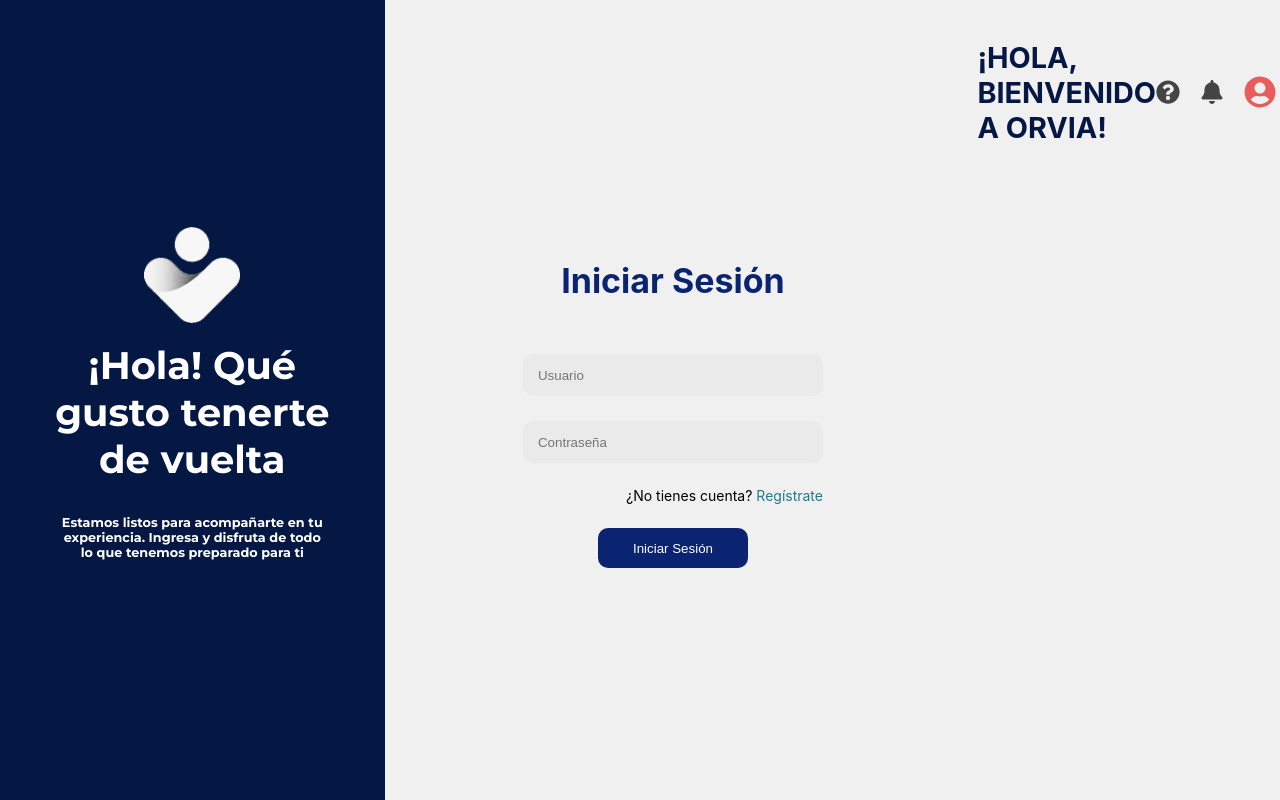
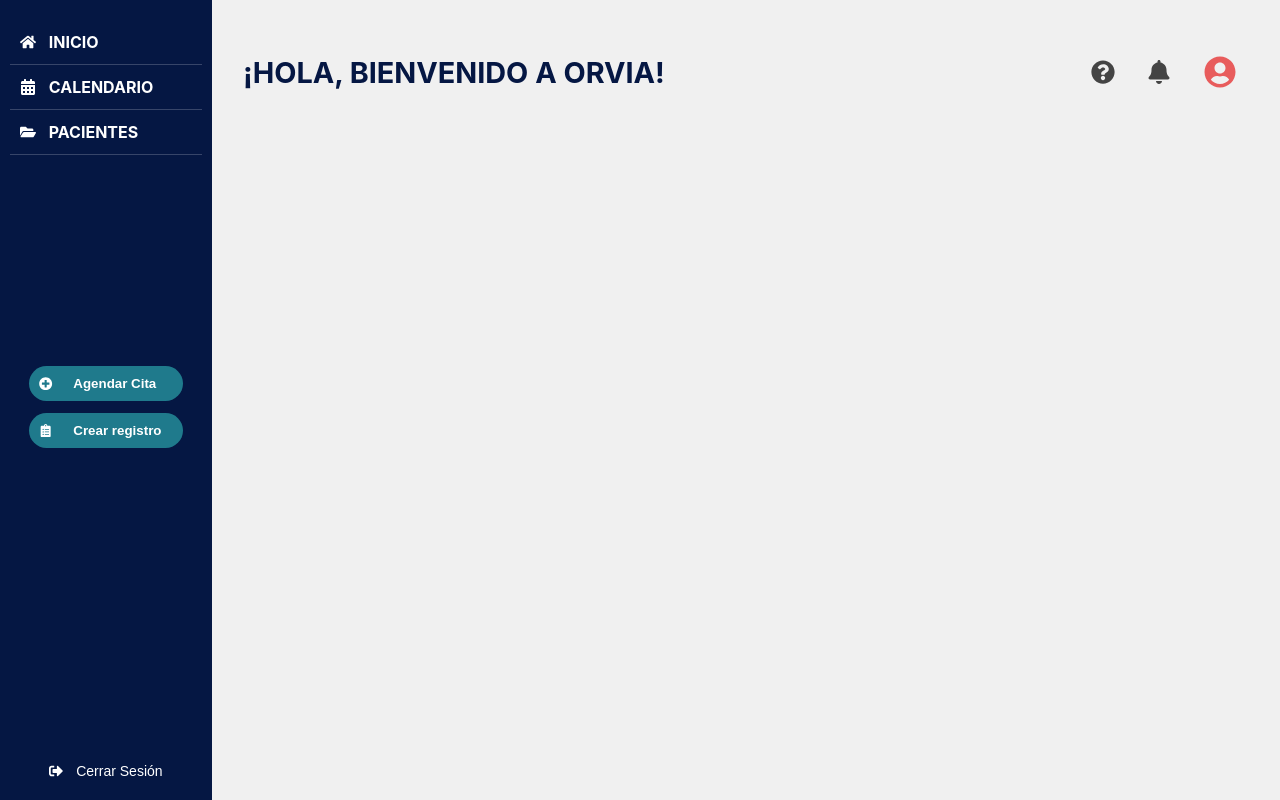
Before and after one commit to ORVIA-Project/Frontend_Web, a React (Create React App) app in the folder orvia-web/: page / in a window 1280 px wide. Built offline with nearby package versions, Linux system fonts and the light colour scheme; sample sign-in values are in the browser's storage.

Commit message:
Validación de registro

```diff
--- a/orvia-web/package.json
+++ b/orvia-web/package.json
@@ -40,6 +40,6 @@
       "last 1 safari version"
     ]
   },
-  "proxy": "http://orvia-alb-2103208119.us-east-2.elb.amazonaws.com"
+  "proxy": "http://orvia-alb-1990414890.us-east-2.elb.amazonaws.com"
 
 }
--- a/orvia-web/src/App.js
+++ b/orvia-web/src/App.js
@@ -3,7 +3,7 @@
 import HomeView from "./pages/HomeView";
 import CalendarView from "./pages/CalendarView";
 import PatientsView from "./pages/PatientsView";
-import Navbar from "./components/Card";
+import Navbar from "./components/Navbar";
 import AuthCard from "./components/Card";
 import ProtectedRoute from "./components/ProtectedRoutes";
 import SplashScreen from "./components/Splash";
@@ -23,8 +23,6 @@
       <Routes>
 
         <Route path="/login" element={<AuthCard />} />
-
-
         <Route
           path="/"
           element={
--- a/orvia-web/src/auth/LoginView.js
+++ b/orvia-web/src/auth/LoginView.js
@@ -1,4 +1,5 @@
 import { useNavigate } from "react-router-dom";
+import { notification } from 'antd';
 import { useState } from "react";
 import logo from "../assets/LogoFinal.png";
 import "../styles/LoginStyle.css"
@@ -8,6 +9,15 @@
   const [email, setUsername] = useState("");
   const [password, setPassword] = useState("");
   const [error, setError] = useState("");
+  const [api, contextHolder] = notification.useNotification();
+  const openNotification = () => {
+    api.open({
+      message: 'Notification Title',
+      description:
+        'I will never close automatically. This is a purposely very very long description that has many many characters and words.',
+      duration: 0,
+    });
+  };
 
   const handleSubmit = async (e) => {
     e.preventDefault();
@@ -32,12 +42,16 @@
       const data = await response.json();
       console.log("Respuesta API:", data);
 
-      if (data.token) {
-        localStorage.setItem("token", data.token);
+       if (data.access_token) {
+      localStorage.setItem("token", data.access_token);
+      localStorage.setItem("refresh_token", data.refresh_token);
 
+      navigate("/");
 
-      }
-      navigate("/");
+    } else {
+      throw new Error("El backend no devolvió un token");
+    }
+
     } catch (err) {
       setError(err.message || "Error en el login");
     }
--- a/orvia-web/src/auth/SignUpView.js
+++ b/orvia-web/src/auth/SignUpView.js
@@ -66,7 +66,7 @@
       }
 
       console.log("✅ Usuario registrado:", data);
-      setSuccess("¡Registro exitoso! Redirigiendo al inicio de sesión...");
+      setSuccess("¡Registro exitoso!");
 
 
       setTimeout(() => {
--- a/orvia-web/src/components/Navbar.js
+++ b/orvia-web/src/components/Navbar.js
@@ -1,8 +1,18 @@
 import { FaHome, FaCalendarAlt, FaFolderOpen, FaSignOutAlt, FaPlusCircle, FaClipboardList } from "react-icons/fa";
-import { Link } from "react-router-dom";
+import { Link, useNavigate } from "react-router-dom";
 import "../styles/NavbarStyle.css";
 
 export default function Navbar() {
+
+  const navigate = useNavigate();
+
+  const handleLogout = () => {
+    localStorage.removeItem("token");
+    localStorage.removeItem("refresh_token");
+    navigate("/login");
+
+  };
+
   return (
     <div className="sidebar">
       <ul className="menu">
@@ -33,7 +43,7 @@
       </div>
 
       <div className="logout">
-        <button className="logout-btn">
+        <button className="logout-btn" onClick={handleLogout}>
           <FaSignOutAlt className="icon" /> Cerrar Sesión
         </button>
       </div>
```
